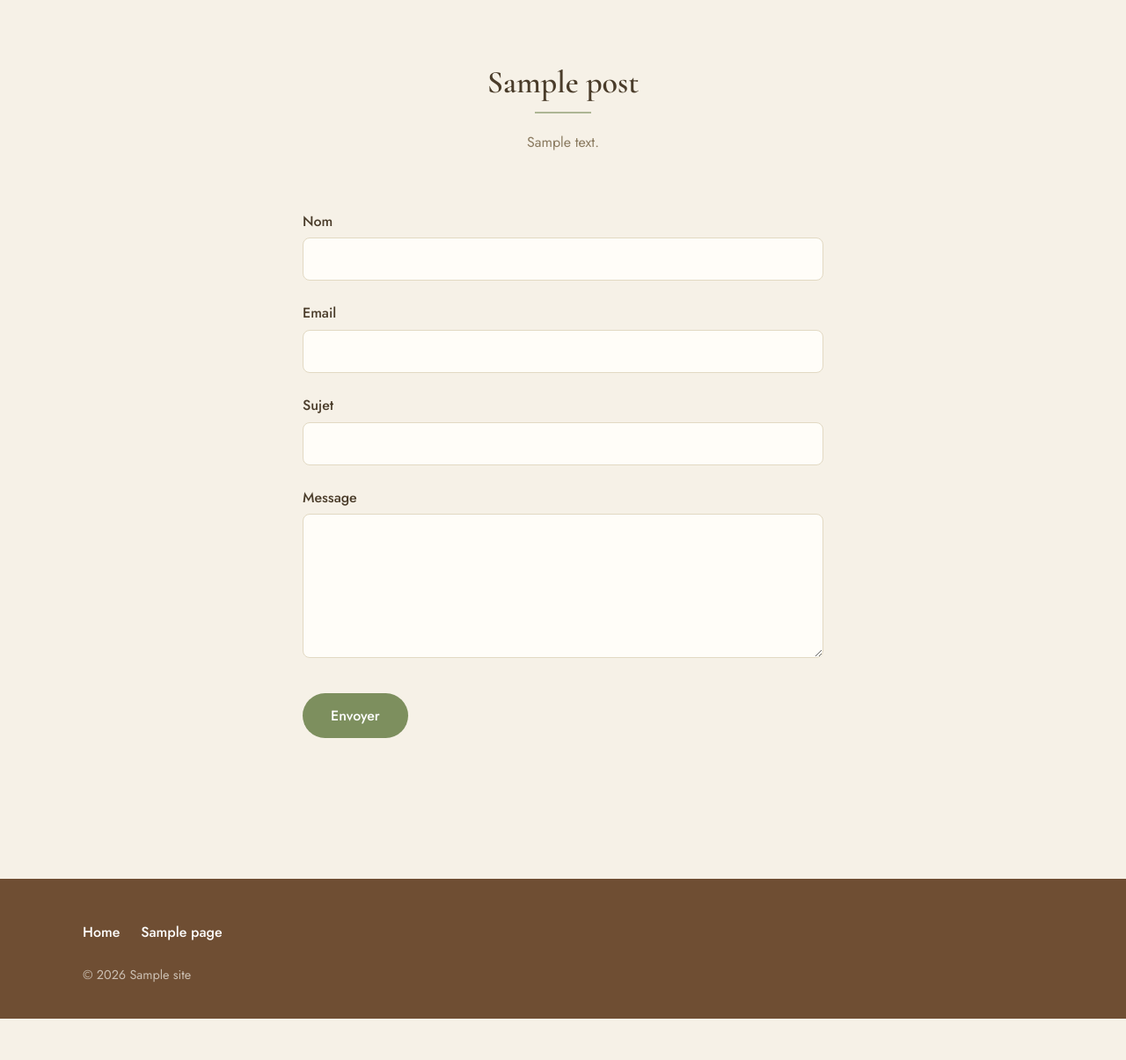
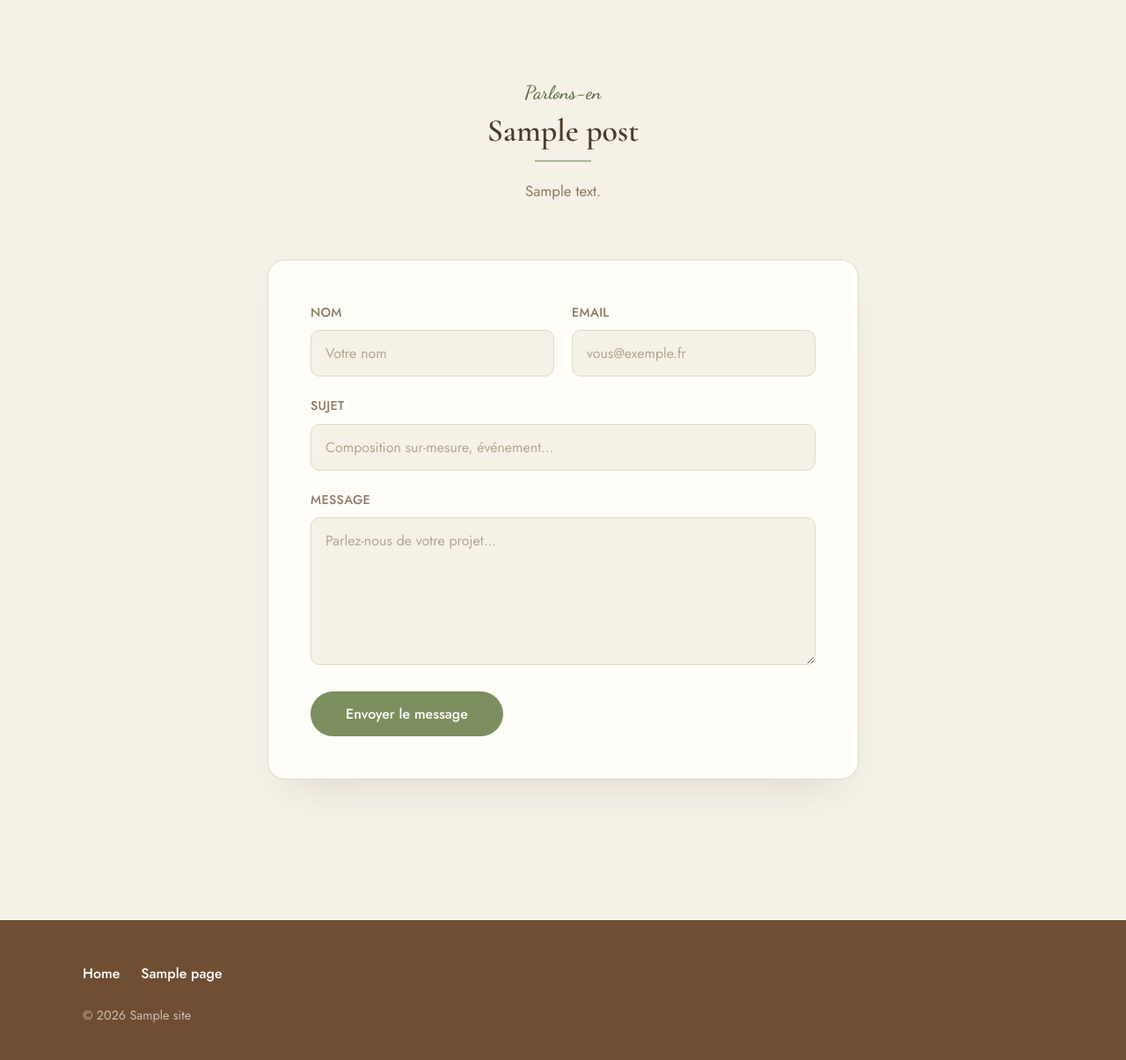
Before and after one commit to KouchiMarshal/Latelierdebenji, a WordPress theme: template wp-content/themes/atelier-benji/template-contact.php in a window 1280 px wide. Shown: the part 113-1318 px from the top of the page at 88% size. Before the commit the page ends 1271 px from the top, so only its background shows below. Run offline with PHP 8.4 and a stand-in for WordPress, Linux system fonts and the light colour scheme; the site name, menu and one post (Sample post) are stand-ins, and other content is empty.

Commit message:
Refaire le design du formulaire de contact
Carte avec ombre douce, champs nom/email côte à côte, placeholders,
focus states, bouton assorti au style du site. Sécurise aussi le champ
anti-spam avec un style inline (en plus de la classe CSS) et bump les
versions d'assets pour forcer le rechargement du cache navigateur —
c'est probablement pourquoi le champ caché restait visible.

```diff
--- a/wp-content/themes/atelier-benji/assets/css/main.css
+++ b/wp-content/themes/atelier-benji/assets/css/main.css
@@ -401,72 +401,102 @@ ul.products li.product img {
 /* Contact page */
 .page-hero {
 	text-align: center;
-	padding: 72px 24px 24px;
+	padding: 88px 24px 40px;
+}
+
+.page-hero .hero-eyebrow {
+	font-size: 1.35rem;
 }
 
 .page-hero-content {
 	color: var(--color-text-muted);
-	max-width: 560px;
+	max-width: 520px;
 	margin: 0 auto;
+	font-size: 1.05rem;
 }
 
 .contact-section {
-	padding: 24px 24px 96px;
-	max-width: 640px;
+	padding: 8px 24px 112px;
+	max-width: 720px;
+}
+
+.contact-card {
+	background: var(--color-surface);
+	border: 1px solid var(--color-border);
+	border-radius: 20px;
+	padding: 48px;
+	box-shadow: 0 24px 48px -24px rgba(74, 60, 42, 0.18);
 }
 
 .contact-form {
 	display: flex;
 	flex-direction: column;
-	gap: 4px;
+}
+
+.form-row {
+	display: grid;
+	grid-template-columns: 1fr 1fr;
+	gap: 0 20px;
 }
 
 .form-field {
 	display: flex;
 	flex-direction: column;
-	gap: 6px;
-	margin: 0 0 20px;
+	gap: 8px;
+	margin: 0 0 22px;
 }
 
 .form-field label {
 	font-weight: 500;
+	font-size: 0.9rem;
+	letter-spacing: 0.02em;
+	text-transform: uppercase;
+	color: var(--color-text-muted);
 }
 
 .form-field input,
 .form-field textarea {
 	font-family: var(--font-body);
 	font-size: 1rem;
-	padding: 12px 14px;
+	padding: 14px 16px;
 	border: 1px solid var(--color-border);
-	border-radius: 8px;
-	background: var(--color-surface);
+	border-radius: 10px;
+	background: var(--color-bg);
 	color: var(--color-text);
+	transition: border-color 0.2s ease, box-shadow 0.2s ease;
+}
+
+.form-field input::placeholder,
+.form-field textarea::placeholder {
+	color: #b3a68f;
 }
 
 .form-field input:focus,
 .form-field textarea:focus {
 	outline: none;
 	border-color: var(--color-accent);
+	box-shadow: 0 0 0 3px rgba(125, 143, 94, 0.18);
 }
 
-.form-field-hidden {
-	position: absolute;
-	left: -9999px;
-	width: 1px;
-	height: 1px;
-	overflow: hidden;
+.form-field textarea {
+	resize: vertical;
+	min-height: 140px;
 }
 
-.contact-form .button {
+.contact-submit {
 	border: none;
 	cursor: pointer;
 	font-size: 1rem;
+	margin-top: 8px;
+	align-self: flex-start;
+	padding: 14px 40px;
 }
 
 .form-message {
 	padding: 14px 18px;
-	border-radius: 8px;
+	border-radius: 10px;
 	margin-bottom: 24px;
+	font-size: 0.95rem;
 }
 
 .form-success {
@@ -477,6 +507,16 @@ ul.products li.product img {
 .form-error {
 	background: rgba(178, 74, 58, 0.12);
 	color: #a5382a;
+}
+
+@media (max-width: 640px) {
+	.contact-card {
+		padding: 32px 24px;
+	}
+
+	.form-row {
+		grid-template-columns: 1fr;
+	}
 }
 
 /* Footer */
--- a/wp-content/themes/atelier-benji/functions.php
+++ b/wp-content/themes/atelier-benji/functions.php
@@ -41,9 +41,9 @@ function atelier_benji_scripts() {
 		array(),
 		null
 	);
-	wp_enqueue_style( 'atelier-benji-style', get_stylesheet_uri(), array(), '1.0.1' );
-	wp_enqueue_style( 'atelier-benji-main', get_template_directory_uri() . '/assets/css/main.css', array( 'atelier-benji-style', 'atelier-benji-fonts' ), '1.0.1' );
-	wp_enqueue_script( 'atelier-benji-main', get_template_directory_uri() . '/assets/js/main.js', array(), '1.0.1', true );
+	wp_enqueue_style( 'atelier-benji-style', get_stylesheet_uri(), array(), '1.3.0' );
+	wp_enqueue_style( 'atelier-benji-main', get_template_directory_uri() . '/assets/css/main.css', array( 'atelier-benji-style', 'atelier-benji-fonts' ), '1.3.0' );
+	wp_enqueue_script( 'atelier-benji-main', get_template_directory_uri() . '/assets/js/main.js', array(), '1.3.0', true );
 }
 add_action( 'wp_enqueue_scripts', 'atelier_benji_scripts' );
 
--- a/wp-content/themes/atelier-benji/style.css
+++ b/wp-content/themes/atelier-benji/style.css
@@ -3,7 +3,7 @@ Theme Name: Atelier Benji
 Theme URI: https://latelierdebenji.fr
 Author: L'Atelier de Benji
 Description: Thème sur-mesure, style champêtre, pour la boutique en ligne de compositions florales séchées L'Atelier de Benji. Compatible WooCommerce.
-Version: 1.2.0
+Version: 1.3.0
 Requires at least: 6.0
 Requires PHP: 7.4
 Text Domain: atelier-benji
--- a/wp-content/themes/atelier-benji/template-contact.php
+++ b/wp-content/themes/atelier-benji/template-contact.php
@@ -12,14 +12,18 @@ get_header();
 
 <main id="main" class="site-main contact-page">
 	<section class="page-hero wrap">
+		<span class="hero-eyebrow"><?php esc_html_e( 'Parlons-en', 'atelier-benji' ); ?></span>
 		<h1 class="section-title"><?php the_title(); ?></h1>
 		<hr class="divider">
 		<?php if ( have_posts() ) : while ( have_posts() ) : the_post(); ?>
 			<div class="page-hero-content"><?php the_content(); ?></div>
-		<?php endwhile; endif; ?>
+		<?php endwhile; else : ?>
+			<p class="page-hero-content"><?php esc_html_e( "Une question, une envie de composition sur-mesure ? Écrivez-nous, nous vous répondons rapidement.", 'atelier-benji' ); ?></p>
+		<?php endif; ?>
 	</section>
 
 	<section class="contact-section wrap">
+		<div class="contact-card">
 			<?php if ( isset( $_GET['sent'] ) && '1' === $_GET['sent'] ) : ?>
 				<p class="form-message form-success">
 					<?php esc_html_e( 'Merci, votre message a bien été envoyé ! Nous vous répondrons rapidement.', 'atelier-benji' ); ?>
@@ -34,35 +38,36 @@ get_header();
 				<input type="hidden" name="action" value="atelier_benji_contact">
 				<?php wp_nonce_field( 'atelier_benji_contact', 'atelier_benji_contact_nonce' ); ?>
 
-			<p class="form-field form-field-hidden" aria-hidden="true">
-				<label for="contact-website"><?php esc_html_e( 'Laissez ce champ vide', 'atelier-benji' ); ?></label>
+				<div style="position:absolute; left:-9999px; top:-9999px; width:1px; height:1px; overflow:hidden;" aria-hidden="true">
+					<label for="contact-website"><?php esc_html_e( 'Ne pas remplir', 'atelier-benji' ); ?></label>
 					<input type="text" id="contact-website" name="website" tabindex="-1" autocomplete="off">
-			</p>
+				</div>
 
+				<div class="form-row">
 					<p class="form-field">
 						<label for="contact-name"><?php esc_html_e( 'Nom', 'atelier-benji' ); ?></label>
-				<input type="text" id="contact-name" name="contact_name" required>
+						<input type="text" id="contact-name" name="contact_name" placeholder="<?php esc_attr_e( 'Votre nom', 'atelier-benji' ); ?>" required>
 					</p>
 
 					<p class="form-field">
 						<label for="contact-email"><?php esc_html_e( 'Email', 'atelier-benji' ); ?></label>
-				<input type="email" id="contact-email" name="contact_email" required>
+						<input type="email" id="contact-email" name="contact_email" placeholder="vous@exemple.fr" required>
 					</p>
+				</div>
 
 				<p class="form-field">
 					<label for="contact-subject"><?php esc_html_e( 'Sujet', 'atelier-benji' ); ?></label>
-				<input type="text" id="contact-subject" name="contact_subject">
+					<input type="text" id="contact-subject" name="contact_subject" placeholder="<?php esc_attr_e( 'Composition sur-mesure, événement…', 'atelier-benji' ); ?>">
 				</p>
 
 				<p class="form-field">
 					<label for="contact-message"><?php esc_html_e( 'Message', 'atelier-benji' ); ?></label>
-				<textarea id="contact-message" name="contact_message" rows="6" required></textarea>
+					<textarea id="contact-message" name="contact_message" rows="6" placeholder="<?php esc_attr_e( 'Parlez-nous de votre projet…', 'atelier-benji' ); ?>" required></textarea>
 				</p>
 
-			<p>
-				<button type="submit" class="button button-primary"><?php esc_html_e( 'Envoyer', 'atelier-benji' ); ?></button>
-			</p>
+				<button type="submit" class="button button-primary contact-submit"><?php esc_html_e( 'Envoyer le message', 'atelier-benji' ); ?></button>
 			</form>
+		</div>
 	</section>
 </main>
 
```
Lines whose indentation alone changed are shown as unchanged.
